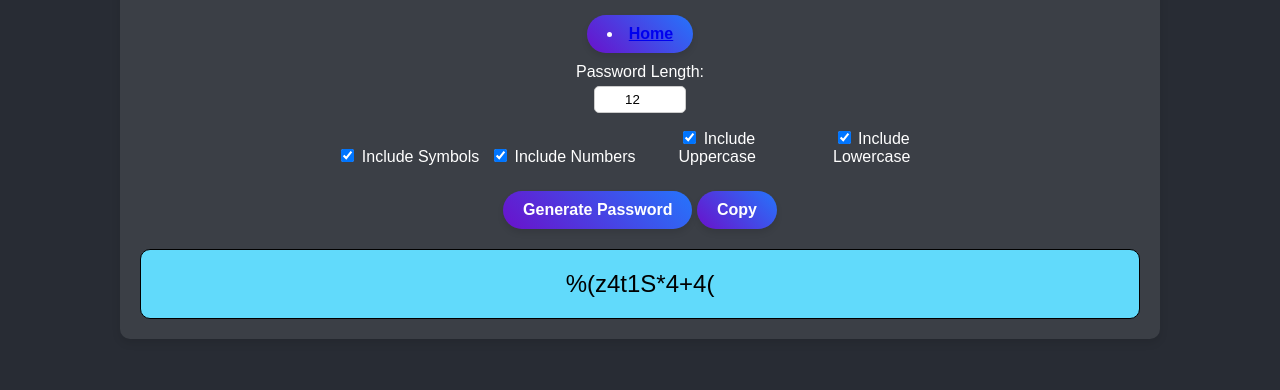
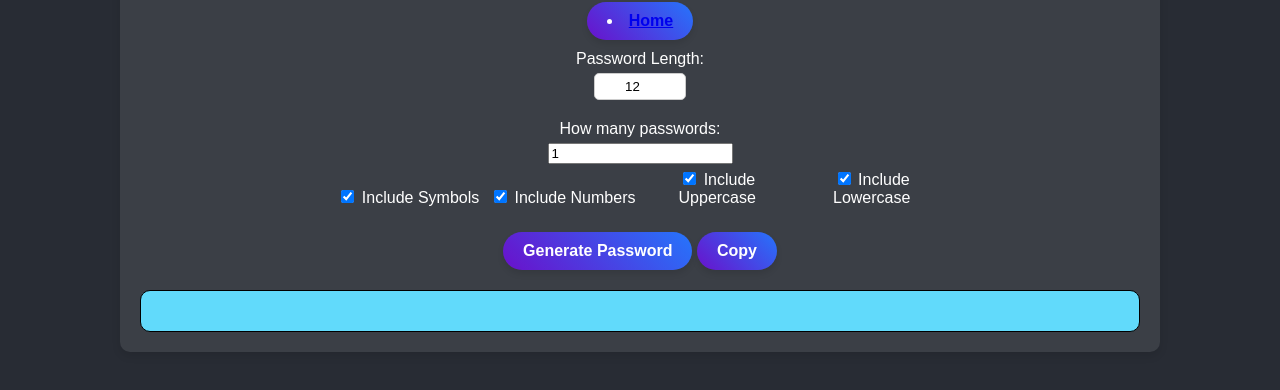
Before and after one commit to Videesh-Aluri/Random-Stuff, a plain HTML site: page HomePage/Random Password Generator/index.html in a window 1280 px wide. Both pictures are taken after a click on the button "Generate Password". Shown: the part 272-662 px from the top of the page. Drawn offline with Linux system fonts and the light colour scheme.

Commit message:
allow for bulk password generation

```diff
--- a/HomePage/Random Password Generator/index.html
+++ b/HomePage/Random Password Generator/index.html
@@ -15,6 +15,8 @@
     <div class="inputs">
       <label for="passwordLength">Password Length:</label>
       <input type="number" id="passwordLength" min="1" value="12">
+      <label for="HowManyPasswords">How many passwords:</label>
+      <input type="HowMany" id="HowManyPasswords" min="1" value="1">
       <div class="checkboxes">
         <label><input type="checkbox" id="includeSymbols" checked> Include Symbols</label>
         <!-- <input type="number" id="symbolCount" min="0" value="1"> -->
--- a/HomePage/Random Password Generator/script.js
+++ b/HomePage/Random Password Generator/script.js
@@ -13,21 +13,24 @@ function RPG() {
 
   let lowercaseCount = 0;
   let includeLowercase = document.getElementById("includeLowercase");
+  let HowManyPasswords = document.getElementById("HowManyPasswords");
 
   const passwordDisplay = document.getElementById("passwordDisplay");
   passwordDisplay.textContent = "";
   characters.length = 0;
   const truelenght = length.value;
+  let prePassword;
 
-  if (length <= 0) {
+  if (length < 0) {
     alert("Please enter a valid password length.");
-    return;
   }
   console.log(
     "true",
     includeSymbols + includeNumbers + includeUppercase + includeLowercase <
       length
   );
+
+  for (let j = 0; j < HowManyPasswords.value; j++) {
     if (
       symbolCount + numberCount + uppercaseCount + lowercaseCount < length ===
       false
@@ -84,37 +87,54 @@ function RPG() {
       let symbol = Math.floor(Math.random() * 15) + 33;
       console.log(String.fromCharCode(symbol));
       characters.push(String.fromCharCode(symbol));
+      symbol = 0;
     }
 
     for (let NC = 0; NC < numberCount; NC++) {
       let number = Math.floor(Math.random() * 10) + 48;
       console.log(String.fromCharCode(number));
       characters.push(String.fromCharCode(number));
+      number = 0;
     }
 
     for (let UC = 0; UC < uppercaseCount; UC++) {
       let uppercase = Math.floor(Math.random() * 26) + 65;
       console.log(String.fromCharCode(uppercase));
       characters.push(String.fromCharCode(uppercase));
+      uppercase = 0;
     }
 
     for (let LC = 0; LC < lowercaseCount; LC++) {
       let lowercase = Math.floor(Math.random() * 26) + 97;
       console.log(String.fromCharCode(lowercase));
       characters.push(String.fromCharCode(lowercase));
+      lowercase = 0;
     }
 
     // Shuffle the characters array
     //The Fisher-Yates shuffle algorithm
-  for (let i = characters.length - 1; i > 0; i--) {
+    for (let e = characters.length - 1; e > 0; i--) {
       const j = Math.floor(Math.random() * (i + 1));
-    [characters[i], characters[j]] = [characters[j], characters[i]];
+      [characters[e], characters[j]] = [characters[j], characters[e]];
     }
 
     // Join the characters into a string to form the password
+
     let password = characters.join("");
+    if (prePassword === password) {
+      j--;
+    } else {
       console.log(characters);
-  passwordDisplay.textContent += password;
+      passwordDisplay.innerHTML += `<p>${password}</p>`;
+      prePassword = password;
+    }
+    symbolCount = 0;
+    numberCount = 0;
+    uppercaseCount = 0;
+    lowercaseCount = 0;
+    randomType = 0;
+    characters.length = 0;
+  }
 }
 
 function copyToClipboard() {
--- a/HomePage/Random Password Generator/style.css
+++ b/HomePage/Random Password Generator/style.css
@@ -79,11 +79,13 @@ body {
   .password-display {
     font-size: 1.5em;
     margin-top: 20px;
+    flex-direction: column;
     padding: 20px;
     background-color: #61dafb;
     border-radius: 10px;
     width: 100%;
-    height: 60px;
+    height: 100%;
+    max-height: 200px;
     overflow: hidden;
     white-space: nowrap;
     text-overflow: ellipsis;
@@ -98,5 +100,5 @@ body {
     word-wrap: break-word; /* Ensures long words break to fit the width */
     overflow-wrap: break-word; /* Adds support for older browsers */
     border: 1px solid black; /* Add a border */
-    overflow: auto; /* Add scrollbars */
+    overflow:scroll; /* Add scrollbars */
   }
```
Lines whose indentation alone changed are shown as unchanged.
